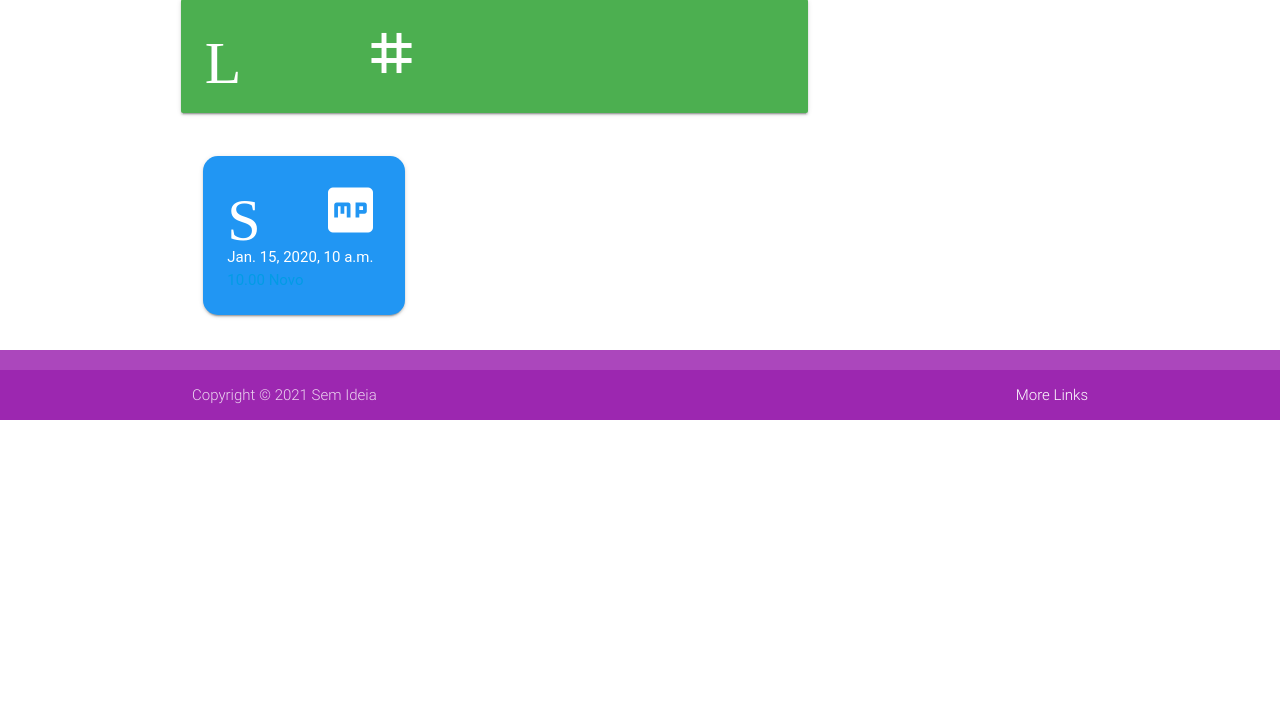
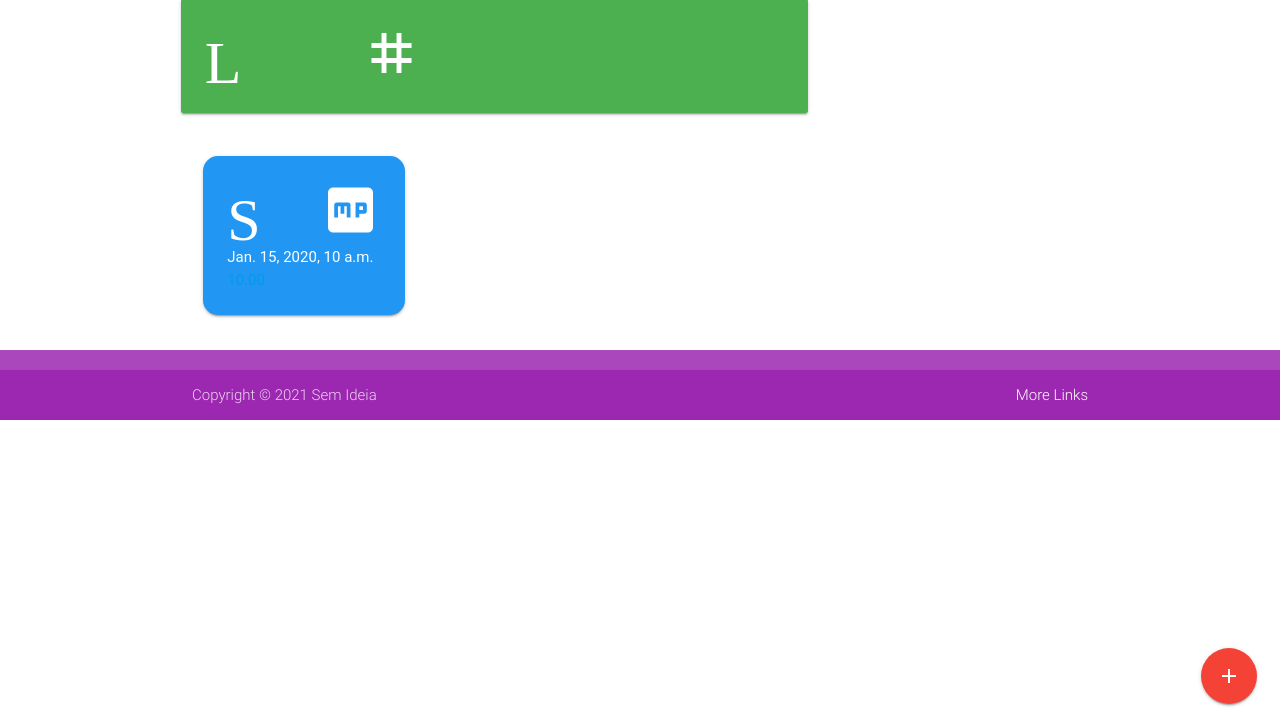
Before and after one commit to LucasSantus/django-spending, a Django app: page / in a window 1280 px wide. Shown: the part 73-800 px from the top of the page. Run offline with Django 3.2, Linux system fonts and the light colour scheme; tables that the repository leaves empty hold one stand-in row (values such as "Sample post"); some libraries are stand-ins or nearby versions; some web fonts are replaced.

Commit message:
adicionando FloatingActionButton

```diff
--- a/static/js/index.js
+++ b/static/js/index.js
@@ -1,14 +1,12 @@
+
+//Floating Action Bottom
 document.addEventListener('DOMContentLoaded', function() {
-    var elems = document.querySelectorAll('.sidenav');
-    var instances = M.Sidenav.init(elems, options);
-});
+    var elems = document.querySelectorAll('.fixed-action-btn');
+    var instances = M.FloatingActionButton.init(elems, options);
+  });
 
-// Or with jQuery
+  // Or with jQuery
 
-$(document).ready(function(){
-    $('.sidenav').sidenav();
-});
-
-$(document).ready(function(){
-    $(".dropdown-trigger").dropdown();
-});
+  $(document).ready(function(){
+    $('.fixed-action-btn').floatingActionButton();
+  });
--- a/templates/base.html
+++ b/templates/base.html
@@ -47,6 +47,13 @@
     <main>
         {% block content %}
         {% endblock %}
+
+        <div class="fixed-action-btn">
+            <a href="{% url 'nova_transacao' %}" class="btn-floating btn-large red">
+              <i class="large material-icons">add</i>
+            </a>
+        </div>
+
     </main>
 
     <footer class="page-footer purple lighten-1">
--- a/templates/contas/listagem.html
+++ b/templates/contas/listagem.html
@@ -19,14 +19,11 @@
                     <a href="{% url 'update' transacao.id %}">
                         <div class="col s12 m6 l3">
                             <div class="card-panel blue card-shaper" style="border-radius: 15px 15px; width: auto">
-
                                     <span class="white-text">
                                         <i class="medium material-icons">{{ transacao.descricao }}</i>
                                         </br>{{ transacao.data }}
                                     </span>
                                     {{ transacao.valor }}
-
-                                <a href="{% url 'nova_transacao' %}">Novo</a>
                             </div>
                         </div>
                     </a>
```
Also changed, not shown: 1 other file. Lines whose indentation alone changed are shown as unchanged.
